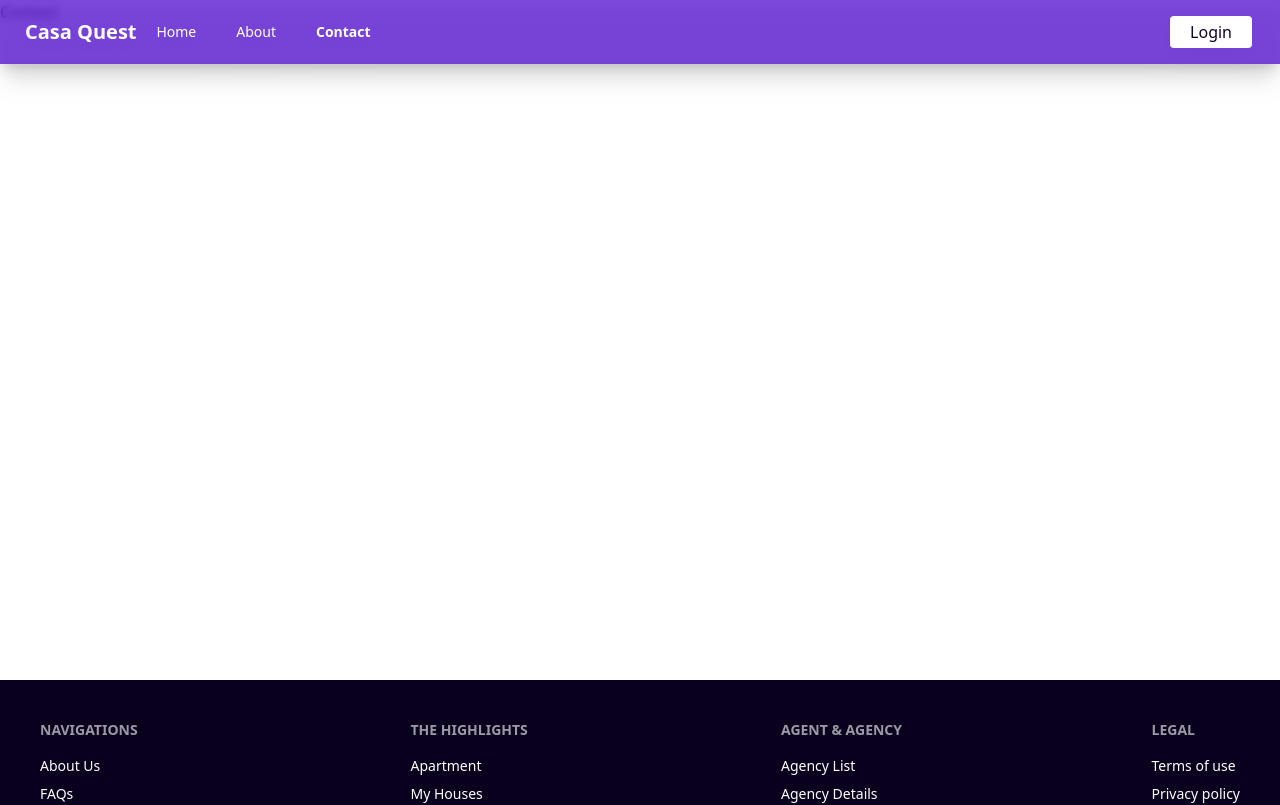
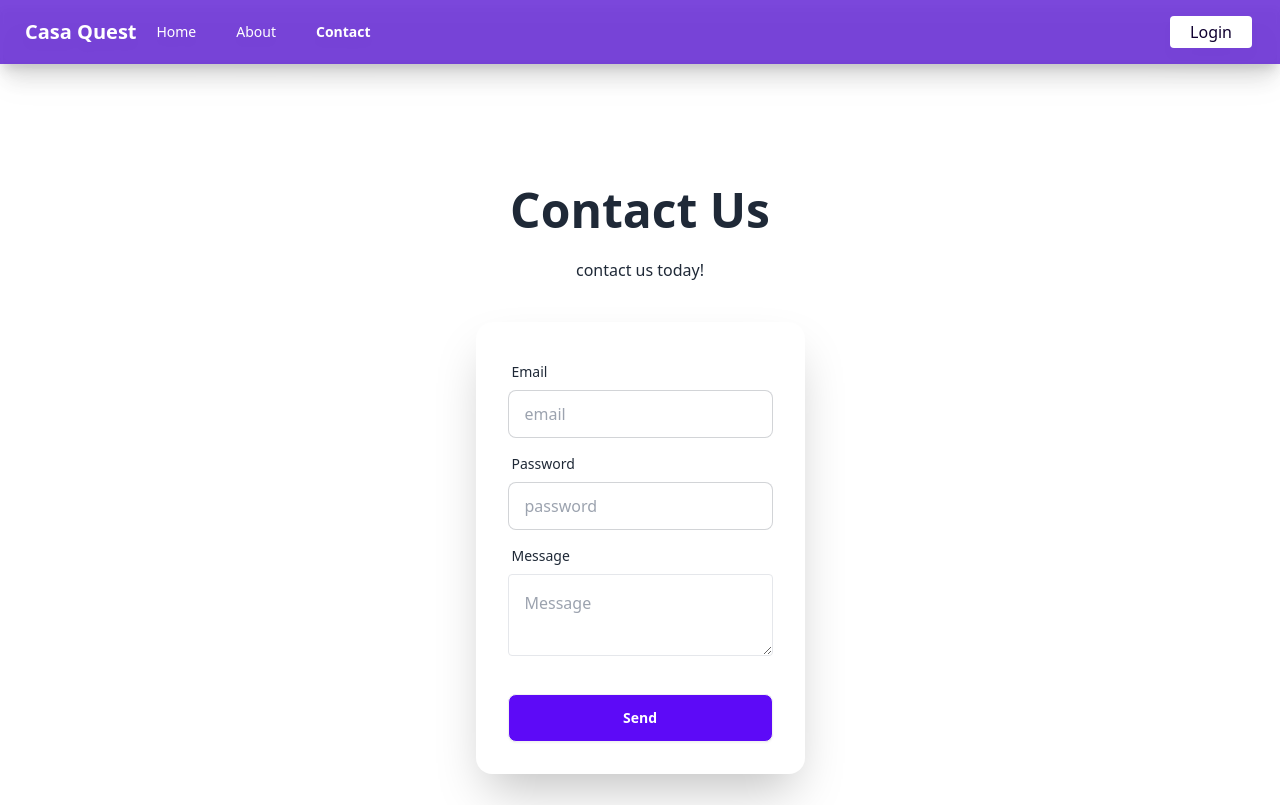
Before and after one commit to Oronno-Akter-Usha/casaQuest, a React (Vite) app: page /contact in a window 1280 px wide. Shown: the top 805 px of the page. Built offline with nearby package versions, Linux system fonts and the light colour scheme; no server answers.

Commit message:
add content in about and contact us page

```diff
--- a/src/pages/About/About.jsx
+++ b/src/pages/About/About.jsx
@@ -2,12 +2,32 @@ import { Helmet } from "react-helmet-async";
 
 const About = () => {
   return (
-    <div>
+    <div className="mt-20 mx-5">
       <Helmet>
         <title>Casa Quest-About page</title>
         <link rel="" href="/" />
       </Helmet>
-      <h2>About</h2>
+      <h2 className="text-2xl md:text-3xl font-bold">About Us</h2>
+      <p className="mt-3 md:mt-6">
+        At CasaQuest, we believe that finding the perfect home is not just about
+        square footage and amenities; it is about discovering a place where
+        memories are made, dreams are realized, and lives are enriched. With a
+        passion for real estate and a commitment to exceptional service,
+        CasaQuest is your dedicated partner on the journey to finding your ideal
+        residence. Founded with the vision of providing personalized guidance
+        and expert advice, CasaQuest brings together a team of experienced
+        professionals who are deeply invested in the well-being and satisfaction
+        of our clients. Whether you are a first-time buyer, seasoned investor,
+        or relocating to a new city, we are here to support you every step of
+        the way. Our approach is built on integrity, transparency, and a genuine
+        desire to exceed expectations. We take the time to understand your
+        unique preferences, priorities, and goals, ensuring that each property
+        we present aligns perfectly with your vision of home. At CasaQuest, we
+        do not just help you find a place to live; we help you find your
+        sanctuary, your haven, your Casa. Let us be your guide as you embark on
+        this exciting journey of discovery and fulfillment. Welcome to
+        CasaQuest, where your dream home becomes a reality.
+      </p>
     </div>
   );
 };
--- a/src/pages/Contact/Contact.jsx
+++ b/src/pages/Contact/Contact.jsx
@@ -2,12 +2,62 @@ import { Helmet } from "react-helmet-async";
 
 const Contact = () => {
   return (
-    <div>
+    <div className="mt-20 mx-5">
       <Helmet>
         <title>Casa Quest-Contact page</title>
         <link rel="" href="/" />
       </Helmet>
-      <h2>Contact</h2>
+      {/* <h2 className="text-2xl md:text-3xl font-bold">Contact Us</h2> */}
+
+      <div className="hero min-h-screen ">
+        <div className="hero-content flex-col">
+          <div className="text-center lg:text-left">
+            <h1 className="text-5xl font-bold text-center">Contact Us</h1>
+            <p className="py-6 text-center">contact us today!</p>
+          </div>
+          <div className="card shrink-0 w-full max-w-sm shadow-2xl bg-base-100">
+            <form className="card-body">
+              <div className="form-control">
+                <label className="label">
+                  <span className="label-text">Email</span>
+                </label>
+                <input
+                  type="email"
+                  placeholder="email"
+                  className="input input-bordered"
+                  required
+                />
+              </div>
+              <div className="form-control">
+                <label className="label">
+                  <span className="label-text">Password</span>
+                </label>
+                <input
+                  type="password"
+                  placeholder="password"
+                  className="input input-bordered"
+                  required
+                />
+              </div>
+              <div>
+                <label className="label">
+                  <span className="label-text">Message</span>
+                </label>
+                <textarea
+                  name=""
+                  id=""
+                  className="border p-4 rounded w-full max-w-xs"
+                  placeholder="Message"
+                ></textarea>
+              </div>
+
+              <div className="form-control mt-6">
+                <button className="btn bg-[#5d0af7] text-white">Send</button>
+              </div>
+            </form>
+          </div>
+        </div>
+      </div>
     </div>
   );
 };
```
